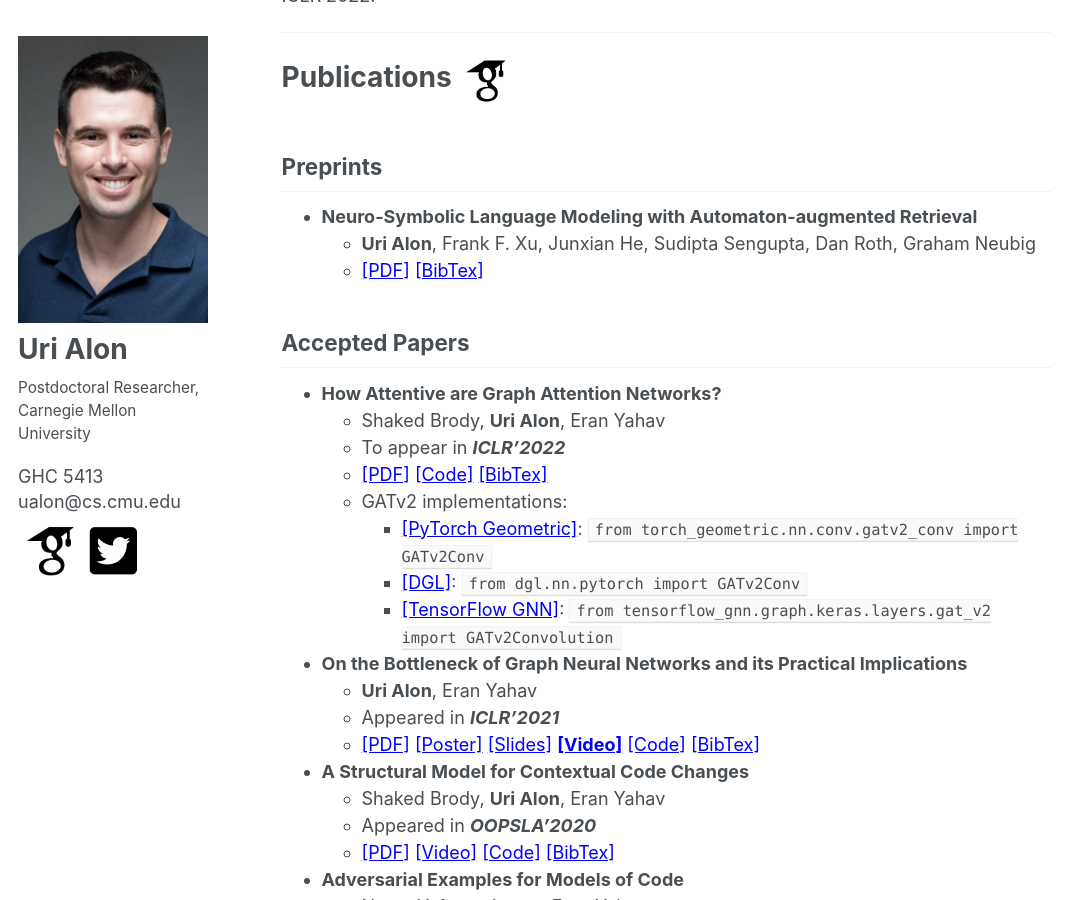
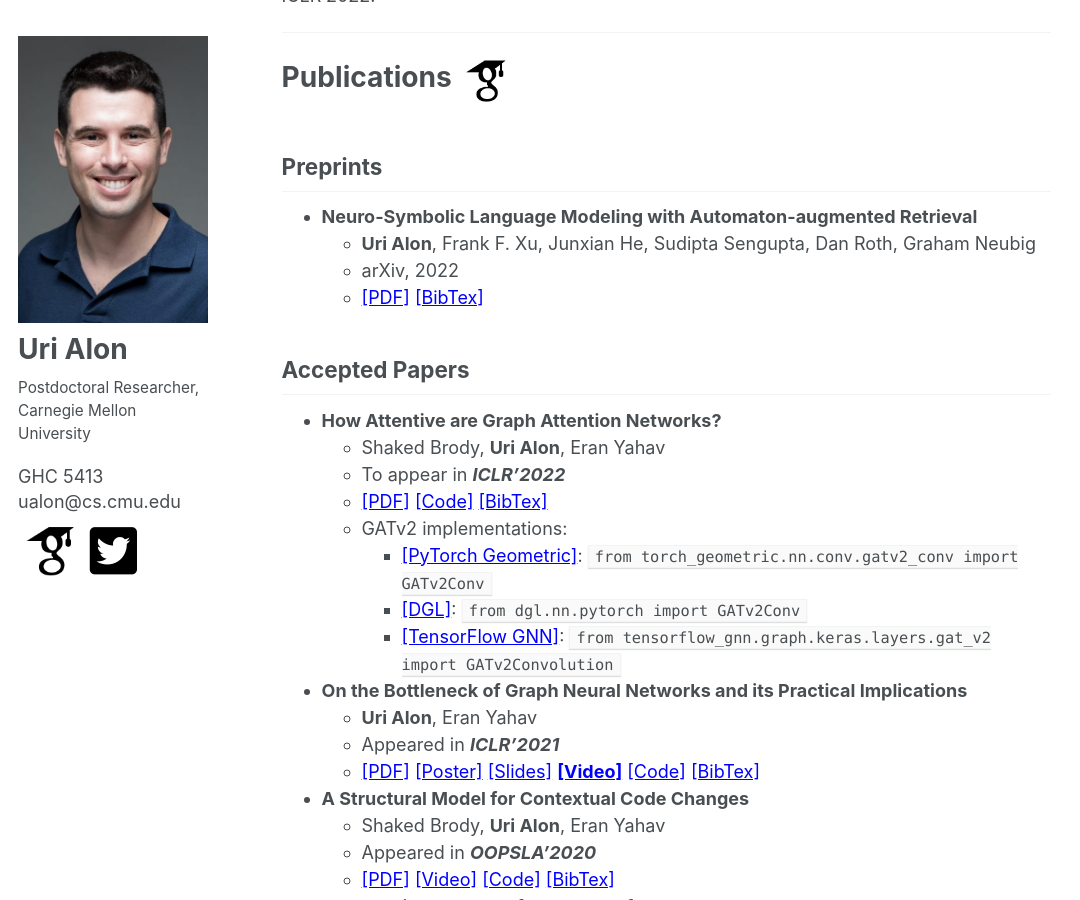
Before and after one commit to urialon/urialon.github.io, a Jekyll site: the page built from _pages/about.md, in a window 1280 px wide and 900 px high, scrolled down 784 px. Shown: the whole window, without its empty margins (0-1080 px from the left). Built offline with Jekyll 4.4.1, drawn with Linux system fonts in a browser that asks for light colours.

Commit message:
retomaton arxiv

```diff
--- a/_pages/about.md
+++ b/_pages/about.md
@@ -72,6 +72,7 @@ I am happily married to Lee and father of Gur 🙂
 ## Preprints
 * **Neuro-Symbolic Language Modeling with Automaton-augmented Retrieval**
     * **Uri Alon**, Frank F. Xu, Junxian He, Sudipta Sengupta, Dan Roth, Graham Neubig
+    * arXiv, 2022
     * [[PDF]](https://arxiv.org/pdf/2201.12431){:target="_blank"} [[BibTex]](https://pastebin.com/raw/TkK9mwwa){:target="_blank"}
 
 ## Accepted Papers
```
